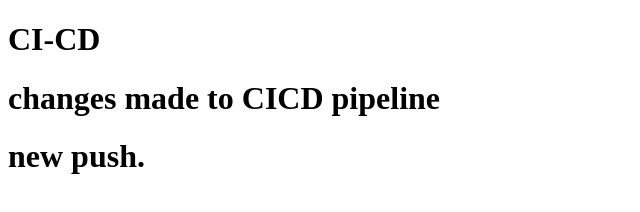
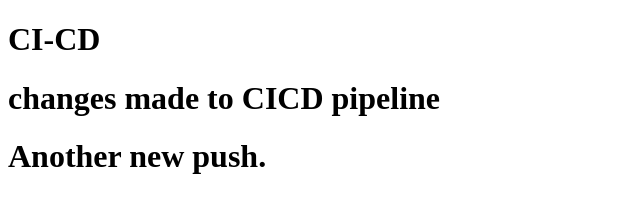
Before and after one commit to AloofMouse/Devops_CI-CD, a plain HTML site: page index.html in a window 1280 px wide. Shown: the whole page, without its empty margins (0-640 px from the left). Drawn offline with Linux system fonts and the light colour scheme.

Commit message:
heading change in h1 index.html

```diff
--- a/index.html
+++ b/index.html
@@ -6,7 +6,7 @@
     <title>Document</title>
     <h1>CI-CD</h1>
     <h1>changes made to CICD pipeline</h1>
-    <h1>new push.</h1>
+    <h1>Another new push.</h1>
 </head>
 <body>
 
```
